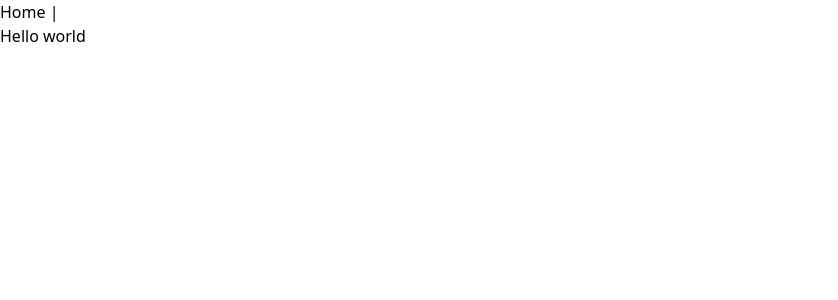
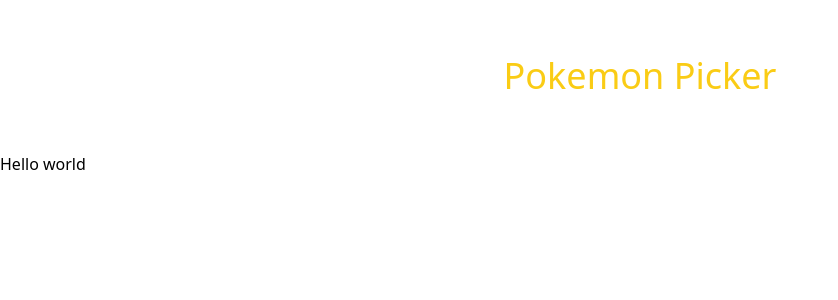
Before and after one commit to ASproson/vue-pokemon-picker, a Vue app: page / in a window 1280 px wide. Shown: the top 300 px of the page, without its empty margins (0-838 px from the left). Built offline with nearby package versions, Linux system fonts and the light colour scheme; no server answers.

Commit message:
Adds initial PokeApi call

```diff
--- a/src/App.vue
+++ b/src/App.vue
@@ -1,10 +1,8 @@
 <template>
-  <nav>
-    <router-link to="/">Home</router-link> |
-  </nav>
+  <div className="p-14">
+    <router-link class="flex justify-center text-4xl text-yellow-400" to="/">Pokemon Picker</router-link>
+  </div>
   <router-view />
 </template>
 
-<style>
-
-</style>
+<style></style>
--- a/src/router/index.js
+++ b/src/router/index.js
@@ -8,7 +8,7 @@
     component: HomeView,
   },
   {
-    path: "/about",
+    path: "/about/:slug",
     name: "about",
     // route level code-splitting
     // this generates a separate chunk (about.[hash].js) for this route
--- a/src/views/HomeView.vue
+++ b/src/views/HomeView.vue
@@ -9,8 +9,12 @@
 
 export default {
   name: "HomeView",
-  components: {
-
-  },
+  setup(){
+    fetch("https://pokeapi.co/api/v2/pokemon?offset=0")
+      .then((res) => res.json())
+      .then((data) => {
+        console.log(data)
+      })
+  }
 };
 </script>
```
